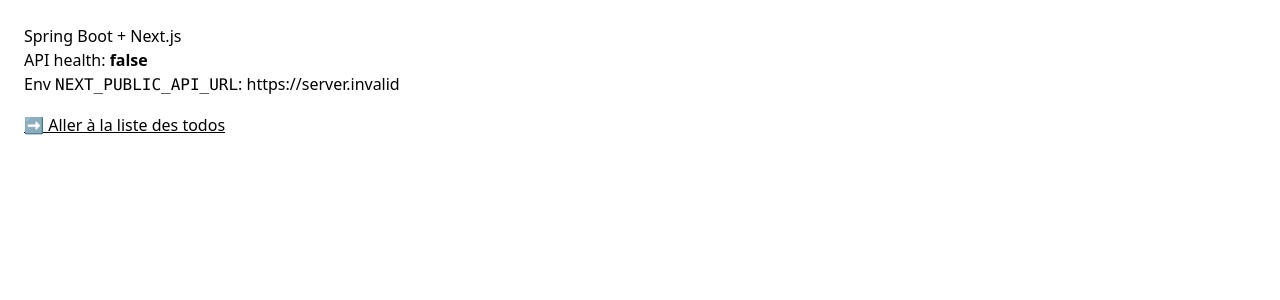
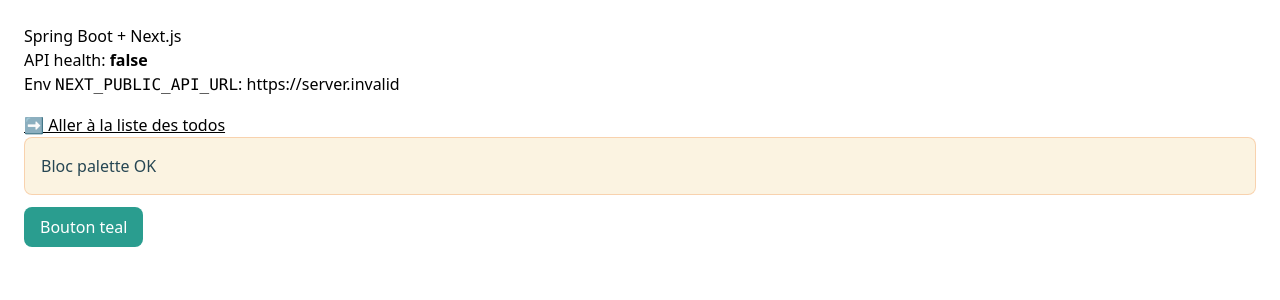
Before and after one commit to brahimsalah/fullstack-springboot-nextjs-monorepo, a Next.js app in the folder apps/web/: page / in a window 1280 px wide. Shown: the top 300 px of the page. Built offline with nearby package versions, Linux system fonts and the light colour scheme; no server answers.

Commit message:
Enhance styling and color palette with Tailwind CSS integration and new color variables

```diff
--- a/apps/web/src/app/globals.css
+++ b/apps/web/src/app/globals.css
@@ -1,3 +1,8 @@
+@import "../styles/palette.css";
+
 @tailwind base;
 @tailwind components;
 @tailwind utilities;
+
+/* (facultatif) styles globaux */
+html, body { margin: 0; padding: 0; }
--- a/apps/web/src/app/page.tsx
+++ b/apps/web/src/app/page.tsx
@@ -26,6 +26,13 @@
           ➡️ Aller à la liste des todos
         </a>
       </p>
+
+      <div className="p-4 rounded-lg border border-orange/40 bg-sand/20 text-ink">
+  Bloc palette OK
+</div>
+<button className="mt-3 px-4 py-2 rounded-lg bg-teal hover:bg-teal/90 text-white">
+  Bouton teal
+</button>
     </main>
   );
 }
--- a/apps/web/src/app/todos/page.tsx
+++ b/apps/web/src/app/todos/page.tsx
@@ -68,7 +68,7 @@
   }, []);
 
   return (
-    <main className="min-h-screen bg-gradient-to-br from-blue-50 to-blue-100 py-12 px-4">
+    <main className="min-h-screen bg-gradient-to-br from-sand to-teal py-12 px-4">
       <div className="max-w-2xl mx-auto">
         <h1 className="text-4xl font-extrabold text-gray-800 mb-8 flex items-center gap-2">
           <svg className="w-8 h-8 text-blue-600" fill="none" stroke="currentColor" strokeWidth="2" viewBox="0 0 24 24"><path strokeLinecap="round" strokeLinejoin="round" d="M9 12h6m-3-3v6m9 0a9 9 0 11-18 0 9 9 0 0118 0z" /></svg>
--- /dev/null
+++ b/apps/web/src/styles/palette.css
@@ -0,0 +1,15 @@
+:root {
+  /* HEX (optionnel pour usage CSS classique) */
+  --c-ink:   #264653;
+  --c-teal:  #2A9D8F;
+  --c-sand:  #E9C46A;
+  --c-orange:#F4A261;
+  --c-coral: #E76F51;
+
+  /* RGB pour Tailwind (séparées par des espaces) */
+  --ink:    38 70 83;    /* #264653 */
+  --teal:   42 157 143;  /* #2A9D8F */
+  --sand:   233 196 106; /* #E9C46A */
+  --orange: 244 162 97;  /* #F4A261 */
+  --coral:  231 111 81;  /* #E76F51 */
+}
--- a/apps/web/tailwind.config.js
+++ b/apps/web/tailwind.config.js
@@ -6,7 +6,16 @@
     './src/app/**/*.{js,ts,jsx,tsx,mdx}',
   ],
   theme: {
-    extend: {},
+    extend: {
+       colors: {
+         ink:   "rgb(var(--ink) / <alpha-value>)",
+        teal:  "rgb(var(--teal) / <alpha-value>)",
+        sand:  "rgb(var(--sand) / <alpha-value>)",
+        orange:"rgb(var(--orange) / <alpha-value>)",
+        coral: "rgb(var(--coral) / <alpha-value>)",
+        primary: "rgb(var(--teal) / <alpha-value>)", // alias pratique
+      },
+    },
   },
   plugins: [],
 }
```
